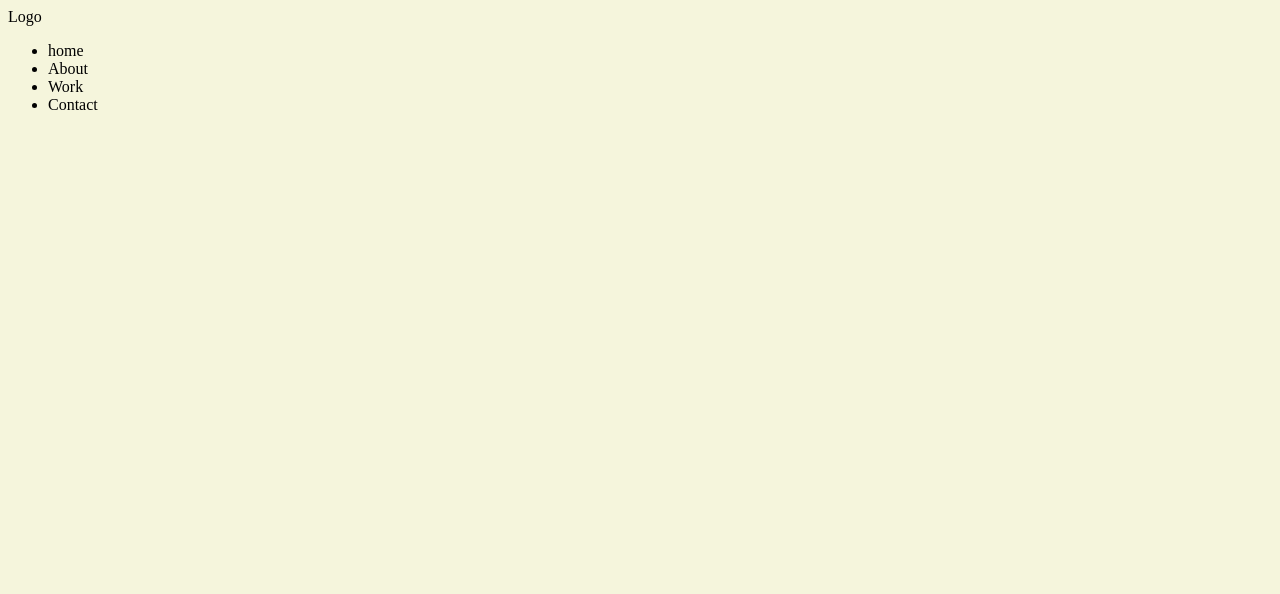
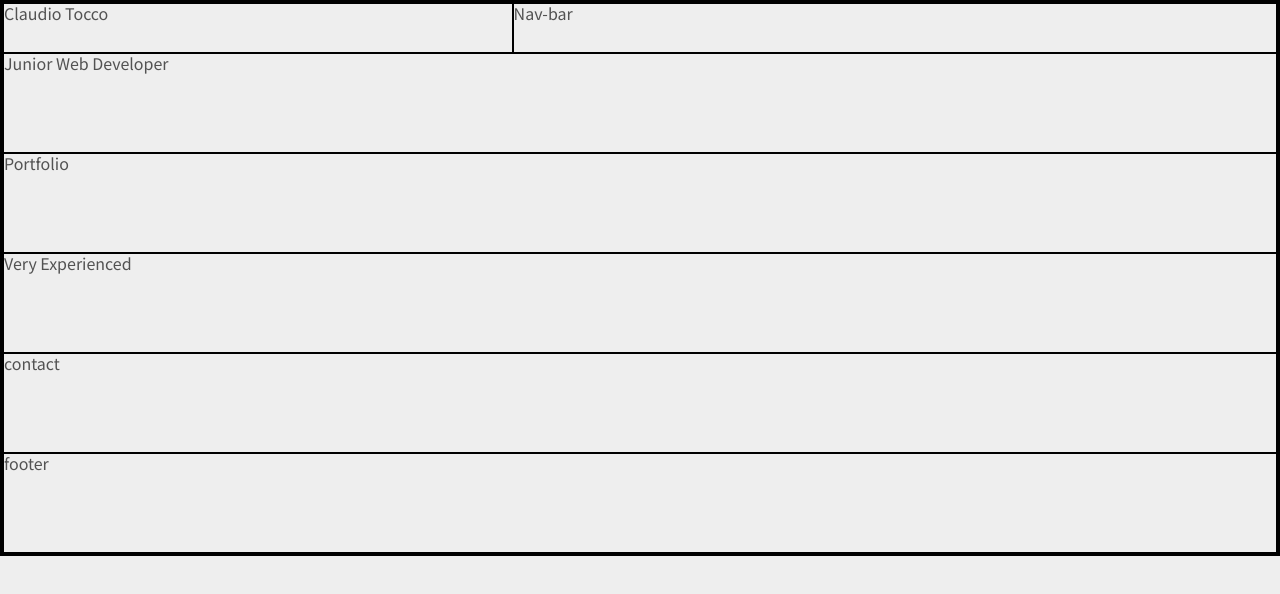
Before and after one commit to ctocco/claudio-portfolio, a plain HTML site: page html/website-okt2018.html in a window 1280 px wide. Drawn offline with Linux system fonts and the light colour scheme.

Commit message:
added grid

```diff
--- a/css/website-okt2018.scss
+++ b/css/website-okt2018.scss
@@ -1,3 +1,65 @@
-html {
-    background: beige;
+$font-stack: 'Noto Sans KR',
+sans-serif;
+$primary-color: #EEEEEE;
+$secondary-color: #DDDDDD;
+$tertiary-color: #C5C7C2;
+$text-header-color: #707070;
+$textcopy-color:#525252;
+
+
+* {
+    border: 1px black solid;
 }
+
+body {
+    background: $primary-color;
+    font-family: $font-stack;
+    margin: 0;
+    padding: 0;
+    color: $textcopy-color;
+
+    .content {
+        display: grid;
+        grid-template-columns: 1fr 1fr 1fr 1fr 1fr;
+        grid-template-rows: 50px 100px 100px 100px 100px 100px;
+        grid-template-areas:
+            "headerName headerName navBar navBar navBar"
+            "hero hero hero hero hero"
+            "portfolio portfolio portfolio portfolio portfolio"
+            "resume resume resume resume resume"
+            "contact contact contact contact contact"
+            "footer footer footer footer footer"
+
+        ;
+
+        .nav-block {
+            grid-area: navBar;
+
+        }
+
+        .header-block {
+            grid-area: headerName;
+        }
+
+        .hero-block {
+            grid-area: hero;
+        }
+
+        .portfolio-block {
+            grid-area: portfolio;
+        }
+
+        .resume-block {
+            grid-area: resume;
+        }
+
+        .contact-block {
+            grid-area: contact;
+        }
+
+        .footer-block {
+            grid-area: footer;
+        }
+    }
+
+}
--- a/html/website-okt2018.html
+++ b/html/website-okt2018.html
@@ -5,22 +5,58 @@
     <meta charset="UTF-8">
     <meta name="viewport" content="width=device-width, initial-scale=1.0">
     <meta http-equiv="X-UA-Compatible" content="ie=edge">
+    <link rel="stylesheet" href="https://use.fontawesome.com/releases/v5.3.1/css/all.css" integrity="sha384-mzrmE5qonljUremFsqc01SB46JvROS7bZs3IO2EmfFsd15uHvIt+Y8vEf7N7fWAU"
+        crossorigin="anonymous">
+    <link href="https://fonts.googleapis.com/css?family=Noto+Sans+KR:300,400,500,900" rel="stylesheet">
+    <link rel="stylesheet" href="/css/normalize.css">
     <link rel="stylesheet" href="/css/website-okt2018.css">
     <title>Claudio Tocco portfolio website</title>
 </head>
 
 <body>
-    <header>
-        <span>Logo</span>
+    <div class="content">
+        <nav class="nav-block">Nav-bar</nav>
+        <header class="header-block">Claudio Tocco</header>
+        <section class="hero-block">Junior Web Developer</section>
+        <section class="portfolio-block">Portfolio</section>
+        <section class="resume-block">Very Experienced</section>
+        <section class="contact-block">contact</section>
+        <footer class="footer-block">footer</footer>
+    </div>
+
+</body>
+
+</html>
+
+
+
+<!-- <header>
+        <span>Claudio Tocco</span>
     </header>
     <nav id="top-nav">
         <ul class="nav-wrapper">
-            <li>home</li>
+            <li>Home</li>
             <li>About</li>
             <li>Work</li>
             <li>Contact</li>
         </ul>
     </nav>
-</body>
+    <section id="hero">
+        <h1>Claudio Tocco</h1>
+        <h2>Junior Web Developer</h2>
+    </section>
+    <section id="portfolio">
+        <div class="box-wrapper">
 
-</html>
+        </div>
+
+    </section>
+    <footer>
+        <nav>
+            <ul>
+                <li></li>
+                <li></li>
+                <li></li>
+            </ul>
+        </nav>
+    </footer> -->
```
Also changed, not shown: css/normalize.css (added), css/website-okt2018.css, 1 other file.
